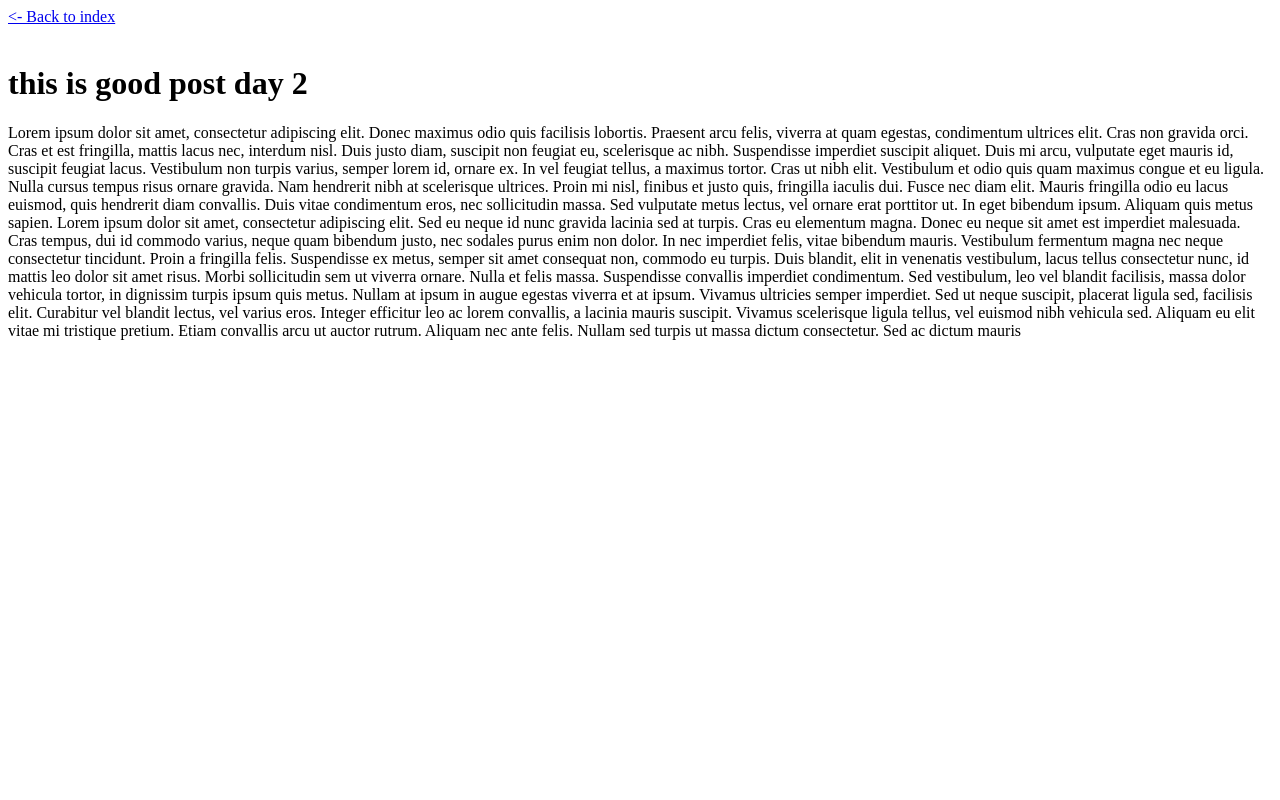
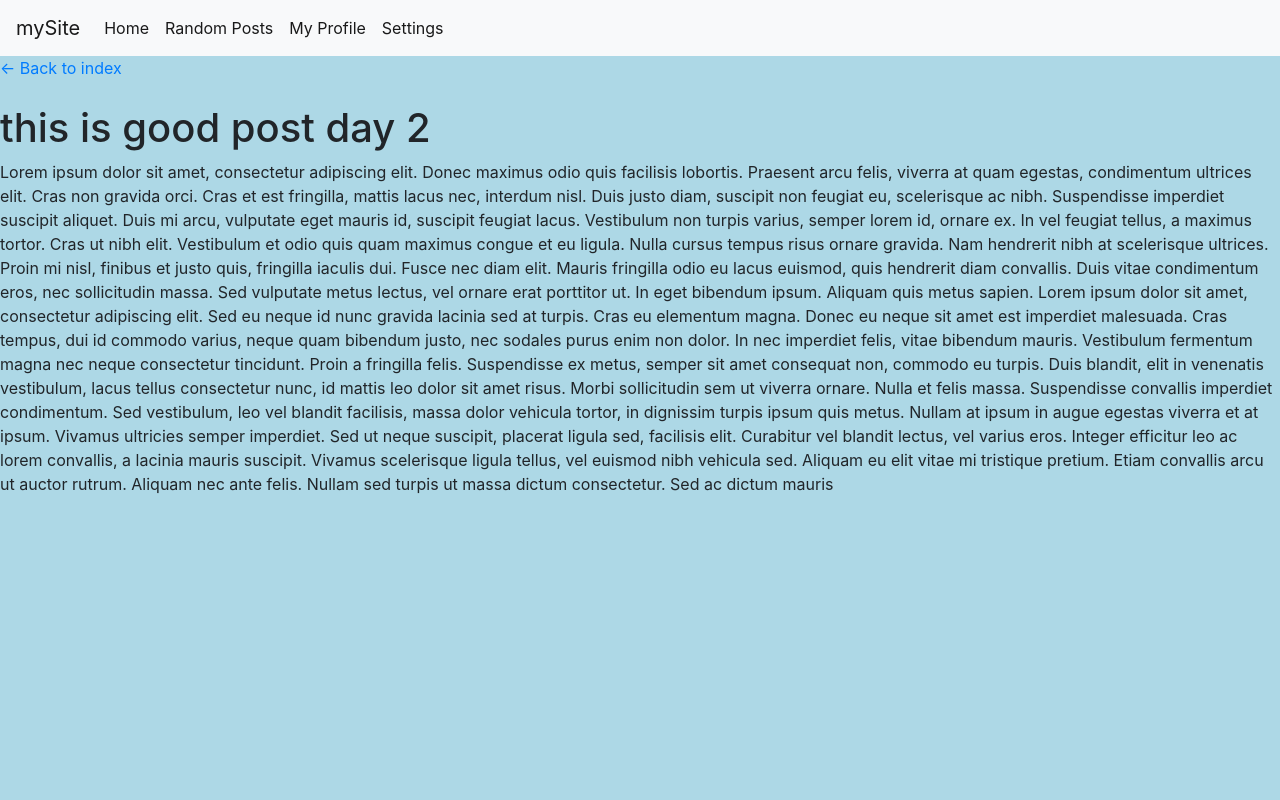
Before and after one commit to Ihtesham1/django-webBlog, a Django app: a page that uses blog/templates/post.html in a window 1280 px wide. Run offline with Django 3.2, Linux system fonts and the light colour scheme; data comes from the database, SQL or seed files in the repository; some libraries are stand-ins or nearby versions.

Commit message:
html pages inheritence applied

```diff
--- /dev/null
+++ b/blog/static/css/stylesheet.css
@@ -0,0 +1,3 @@
+body{
+    background:#ADD8E6 !important;
+}
--- /dev/null
+++ b/blog/templates/base.html
@@ -0,0 +1,48 @@
+<!DOCTYPE html>
+<html lang="en">
+<head>
+    {% load static %}
+    <link rel="stylesheet" type="text/css" href="{% static 'css/stylesheet.css' %}">
+
+    {% load bootstrap4 %}
+    {% bootstrap_css %}
+    {% bootstrap_javascript %}
+    <meta charset="utf-8">
+    <meta http-equiv="X-UA-Compatible" content="IE=edge">
+    <meta name="viewport" content="width=device-width, initial-scale=1">
+    <title>{% block title %}mySite{% endblock %}</title>
+
+</head>
+<body>
+
+<nav class="navbar navbar-expand-lg navbar-light bg-light">
+  <a class="navbar-brand" href="#">mySite</a>
+  <button class="navbar-toggler" type="button" data-toggle="collapse" data-target="#navbarSupportedContent" aria-controls="navbarSupportedContent" aria-expanded="false" aria-label="Toggle navigation">
+    <span class="navbar-toggler-icon"></span>
+  </button>
+
+  <div class="collapse navbar-collapse" id="navbarSupportedContent">
+    <ul class="navbar-nav mr-auto">
+      <li class="nav-item active">
+        <a class="nav-link" href="#">Home </a>
+      </li>
+      <li class="nav-item active">
+        <a class="nav-link" href="#">Random Posts </a>
+      </li>
+      <li class="nav-item active">
+        <a class="nav-link" href="#">My Profile </a>
+      </li>
+      <li class="nav-item active">
+        <a class="nav-link" href="#">Settings </a>
+      </li>
+    </ul>
+  </div>
+</nav>
+
+</body>
+    <div id="content">
+        {% block content %}
+            This is a fall back text
+        {% endblock %}
+    </div>
+</html>
--- a/blog/templates/post.html
+++ b/blog/templates/post.html
@@ -1,7 +1,13 @@
-<a href="/"><- Back to index</a><br /> <br />
+{% extends 'base.html' %}
+{% block title %}MySite: {{ post.title }}{% endblock %}
+{% block content %}
 
-<h1>{{post.title}}</h1>
+    <a href="/"><- Back to index</a><br /> <br />
 
-<div>
-    {{post.content}}
-</div>
+    <h1>{{post.title}}</h1>
+
+    <div>
+        {{post.content}}
+    </div>
+
+{% endblock %}
```
Also changed, not shown: blog/templates/index.html (+4 -5 lines).
